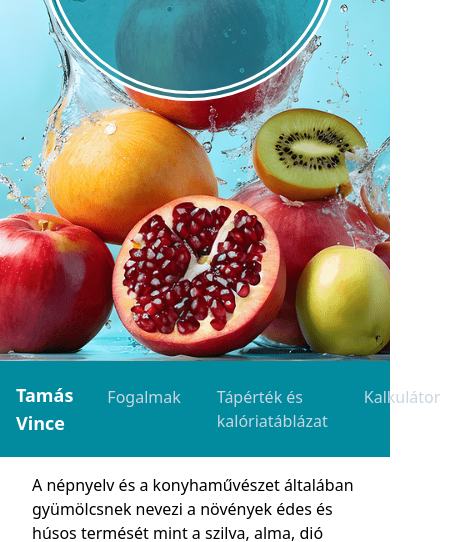
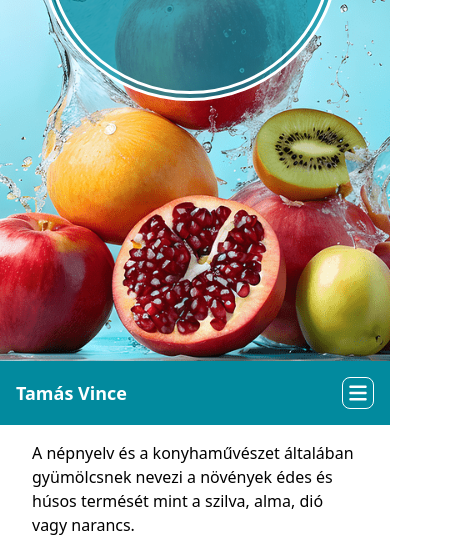
Before and after one commit to nemvince/JSW2025_Tamas_Vince, a plain HTML site: page index.html in a window 390 px wide. Shown: the part 239-781 px from the top of the page, 450 px wide, since content can reach past the window. Drawn offline with nearby package versions, Linux system fonts and the light colour scheme.

Commit message:
hamburger

```diff
--- a/index.html
+++ b/index.html
@@ -16,11 +16,11 @@
                 class="relative w-[300px] aspect-square text-white top-10 left-10 text-[2.5rem] font-bold flex justify-center items-center rounded-[50%] border-[10px] border-double border-white">
                 Gyümölcsök</h1>
         </div>
-        <nav class="text-white flex gap-6 p-4 items-center">
+        <nav class="text-white flex gap-6 p-4 items-center flex justify-between md:justify-start">
             <span class="text-lg font-bold">
                 <a href="/">Tamás Vince</a>
             </span>
-            <ul class="flex gap-4 text-slate-300">
+            <ul class="flex gap-4 text-slate-300 hidden md:flex">
                 <li>
                     <a href="#fogalmak">Fogalmak</a>
                 </li>
@@ -31,6 +31,9 @@
                     <a href="#kalkulator">Kalkulátor</a>
                 </li>
             </ul>
+            <button class="block flex justify-center items-center text-white w-8 h-8 border rounded-lg md:hidden">
+                <svg class="size-5 text-white fill-white" xmlns="http://www.w3.org/2000/svg" viewBox="0 0 448 512"><!--!Font Awesome Free 6.7.2 by @fontawesome - https://fontawesome.com License - https://fontawesome.com/license/free Copyright 2025 Fonticons, Inc.--><path d="M0 96C0 78.3 14.3 64 32 64l384 0c17.7 0 32 14.3 32 32s-14.3 32-32 32L32 128C14.3 128 0 113.7 0 96zM0 256c0-17.7 14.3-32 32-32l384 0c17.7 0 32 14.3 32 32s-14.3 32-32 32L32 288c-17.7 0-32-14.3-32-32zM448 416c0 17.7-14.3 32-32 32L32 448c-17.7 0-32-14.3-32-32s14.3-32 32-32l384 0c17.7 0 32 14.3 32 32z"/></svg>
+            </button>
         </nav>
     </header>
     <main class="container px-8 md:px-16 py-4 mx-auto max-w-7xl flex flex-col gap-4">
```
